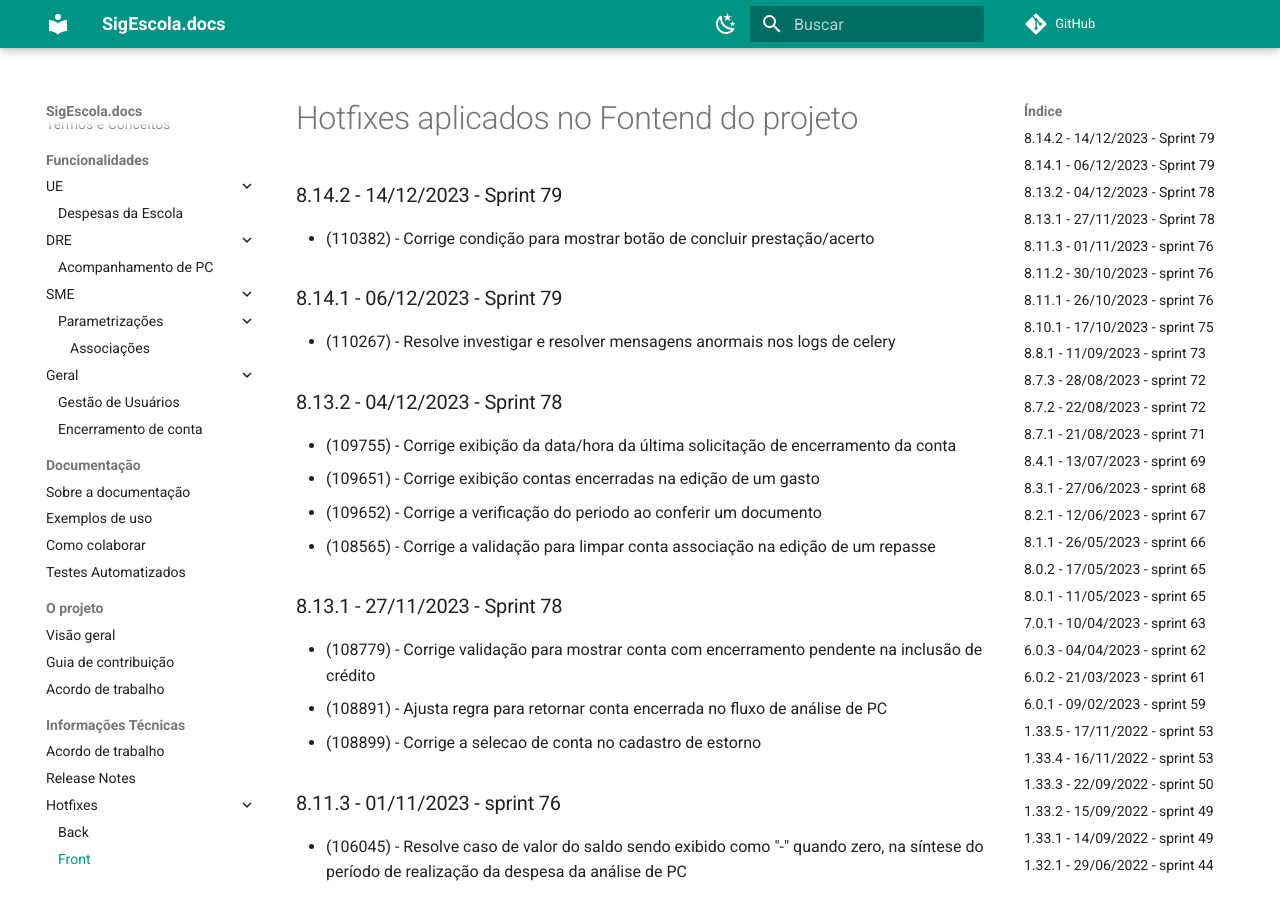
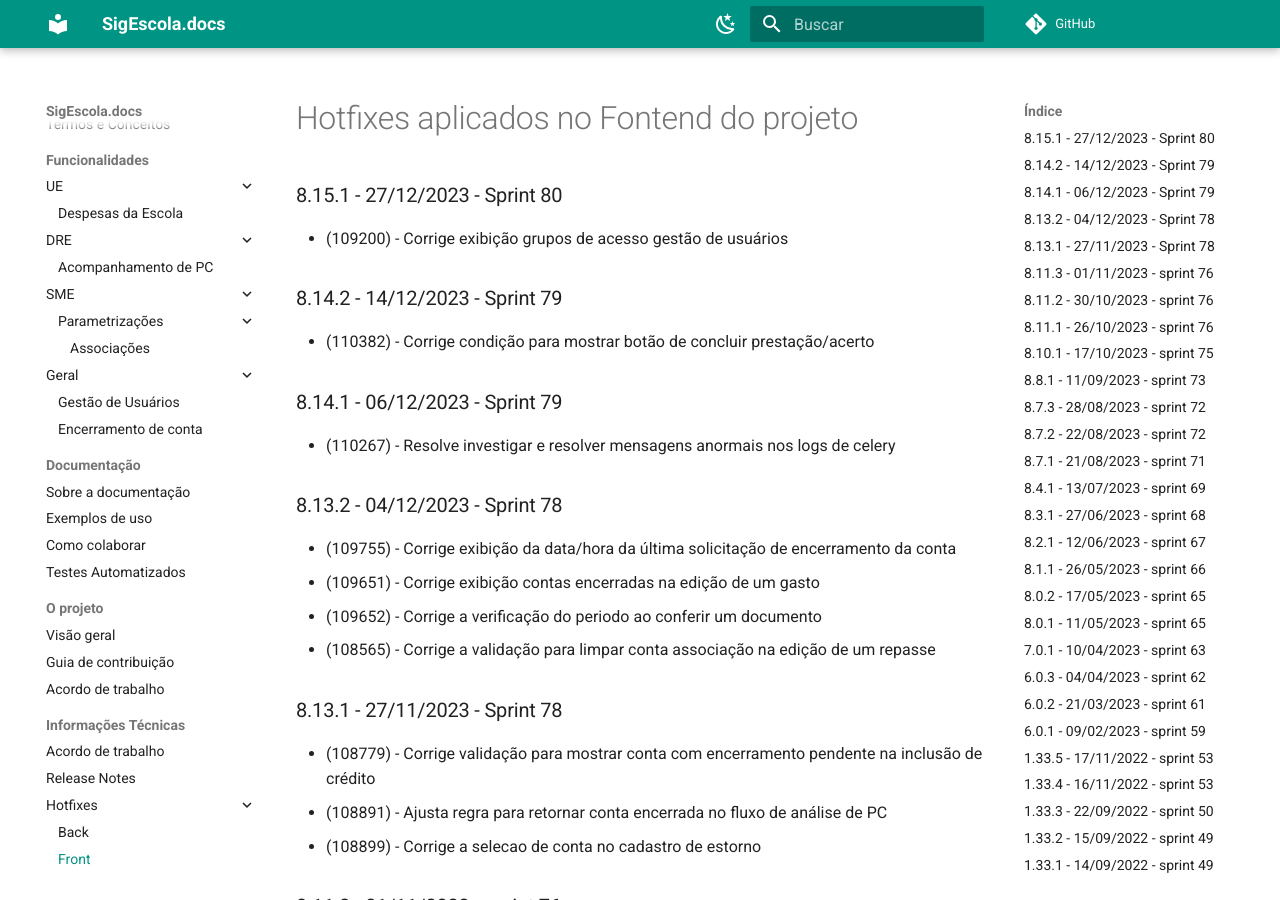
Before and after one commit to prefeiturasp/SME-PTRF-Docs, an MkDocs documentation site: the page built from docs/projeto/hotfixes_front.md, in a window 1280 px wide and 900 px high. Built offline with MkDocs 1.6.1 and Material for MkDocs 9.7.7, drawn with Linux system fonts in a browser that asks for light colours; comment, search, counter and statistics services are not loaded.

Commit message:
Update hotfixes_front.md

```diff
--- a/docs/projeto/hotfixes_front.md
+++ b/docs/projeto/hotfixes_front.md
@@ -1,4 +1,7 @@
 # Hotfixes aplicados no Fontend do projeto
+
+### 8.15.1 - 27/12/2023 - Sprint 80
+* (109200) - Corrige exibição grupos de acesso gestão de usuários
 
 ### 8.14.2 - 14/12/2023 - Sprint 79
 * (110382) - Corrige condição para mostrar botão de concluir prestação/acerto
```
